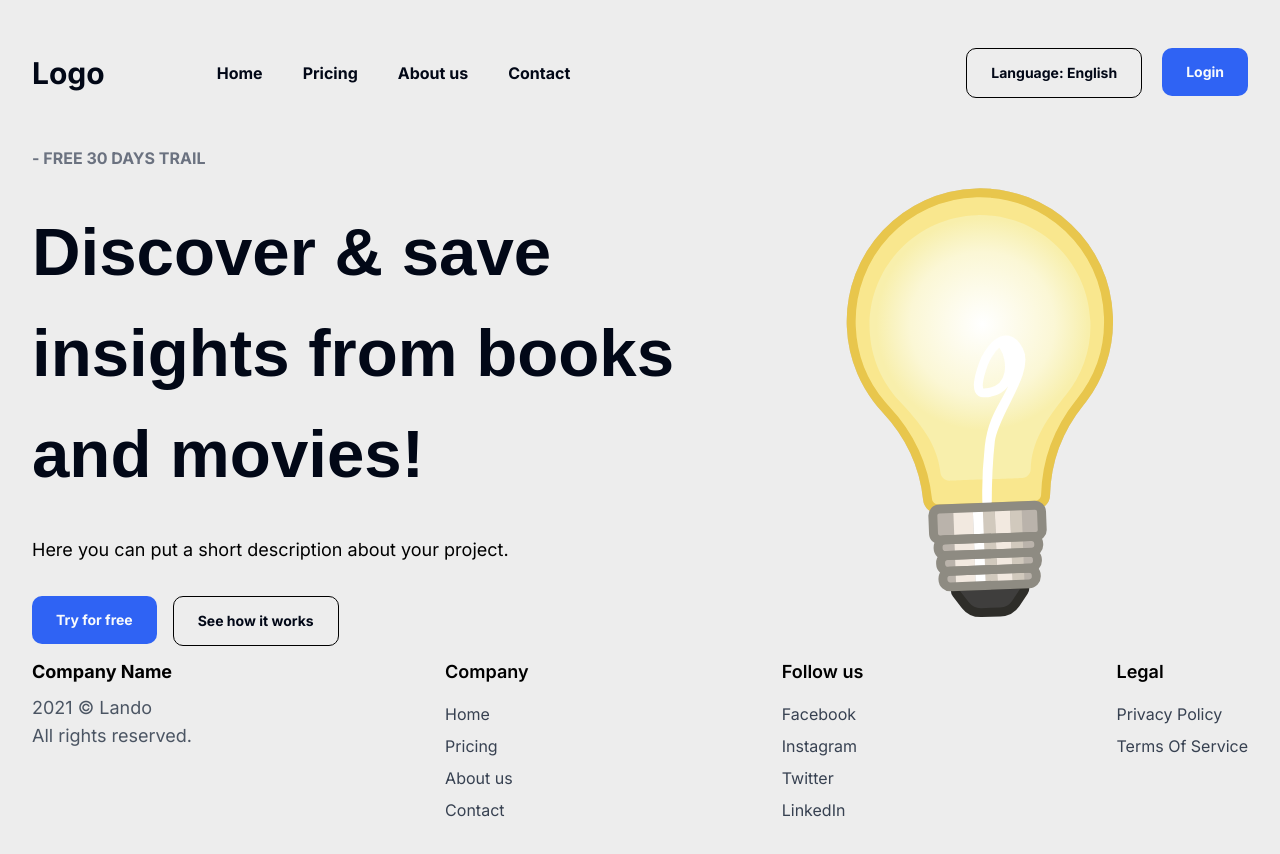
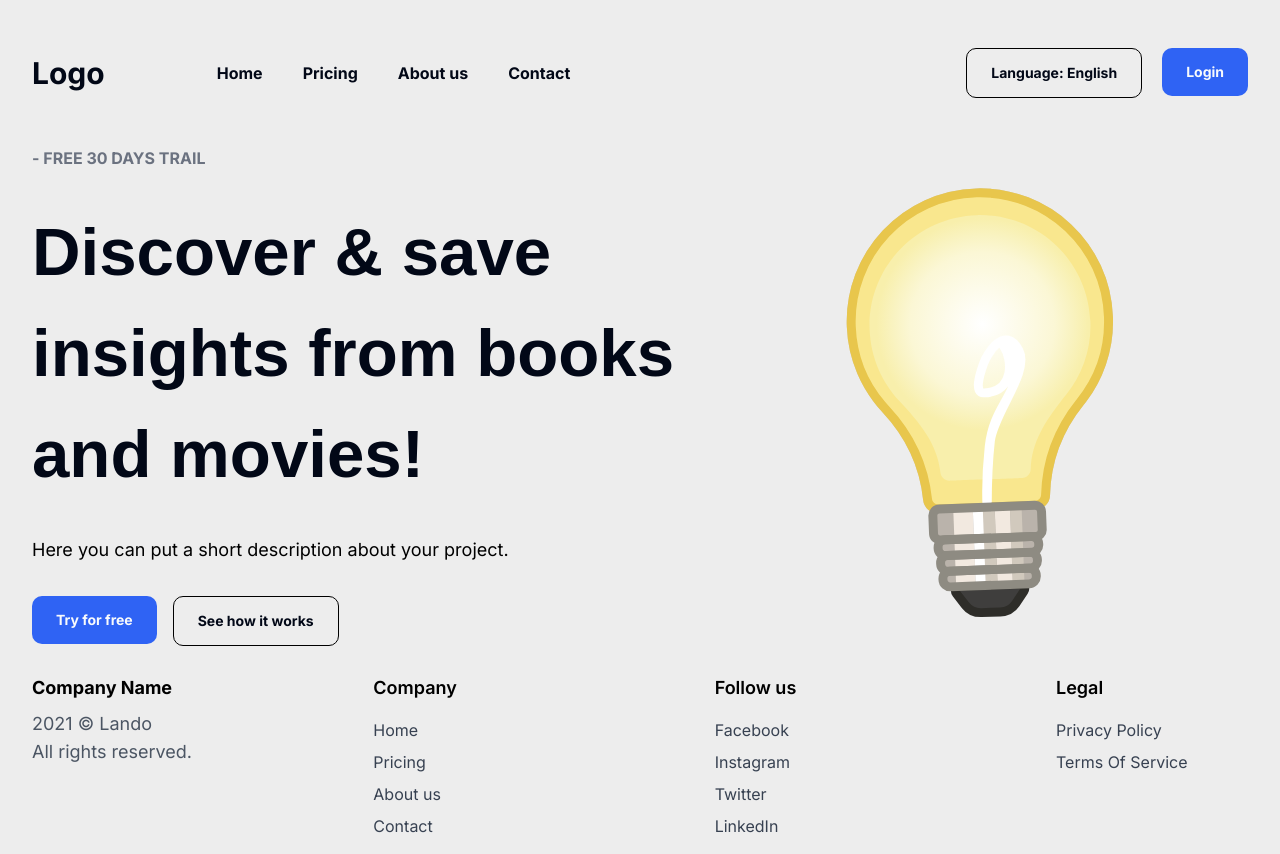
Before and after one commit to ErikOnd/dailyInsight, a Next.js app: page /home in a window 1280 px wide. Before the commit the page ends 822 px from the top, so only its background shows below. Built offline with nearby package versions, Linux system fonts and the light colour scheme; no server answers.

Commit message:
some spacing adjustments

```diff
--- a/src/app/(routes)/home/page.tsx
+++ b/src/app/(routes)/home/page.tsx
@@ -35,8 +35,8 @@ const Home = () => {
 						<Button variant="outline"> {t("seeHowItWorks")}</Button>
 					</div>
 				</div>
-				<div className="h-full w-full max-w-fit self-center">
-					<Lottie options={defaultOptions} />
+				<div className="hidden h-full w-full max-w-fit self-center lg:block">
+					<Lottie options={defaultOptions}/>
 				</div>
 			</div>
 		</MainLayout>
--- a/src/components/Footer.tsx
+++ b/src/components/Footer.tsx
@@ -4,13 +4,13 @@ import Link from "next/link";
 
 const Footer = () => {
 	return (
-		<div className="flex w-full flex-wrap justify-between">
-			<div>
+		<div className="flex w-full flex-wrap justify-between gap-10 py-4">
+			<div className="min-w-48">
 				<Text className="text-xl font-bold">Company Name</Text>
 				<Text className="mt-2 text-gray-600">2021 © Lando</Text>
 				<Text className="text-gray-600">All rights reserved.</Text>
 			</div>
-			<div>
+			<div className="min-w-48">
 				<Text className="text-lg font-semibold">Company</Text>
 				<ul className="mt-4 space-y-2">
 					<li>
@@ -43,7 +43,7 @@ const Footer = () => {
 					</li>
 				</ul>
 			</div>
-			<div>
+			<div className="min-w-48">
 				<Text className="text-lg font-semibold">Follow us</Text>
 				<ul className="mt-4 space-y-2">
 					<li>
@@ -76,7 +76,7 @@ const Footer = () => {
 					</li>
 				</ul>
 			</div>
-			<div>
+			<div className="min-w-48">
 				<Text className="text-lg font-semibold">Legal</Text>
 				<ul className="mt-4 space-y-2">
 					<li>
--- a/src/components/Navbar.tsx
+++ b/src/components/Navbar.tsx
@@ -10,7 +10,7 @@ const Navbar = () => {
 	return (
 		<div className="flex items-center justify-center py-12 align-middle">
 			<div className="mr-28 text-3xl font-bold">Logo</div>
-			<div className="flex gap-10 font-bold">
+			<div className="hidden gap-10 font-bold lg:flex">
 				<Link href="/home">Home</Link>
 				<Link href="/pricing">Pricing</Link>
 				<Link href="/aboutUs">About us</Link>
--- a/src/styles/globals.css
+++ b/src/styles/globals.css
@@ -64,6 +64,7 @@
 	h6 {
 		font-size: var(--h6-size);
 	}
+
 	/*end of section*/
 }
 
```
Lines whose indentation alone changed are shown as unchanged.
